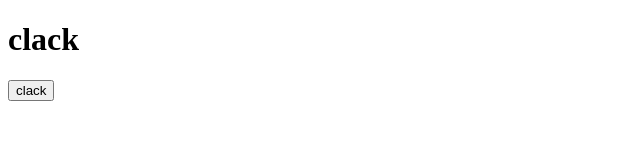
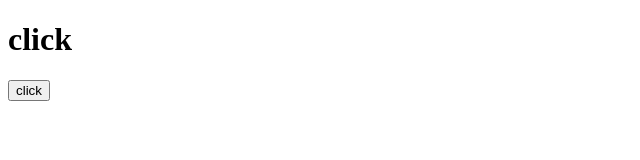
Before and after one commit to pixxma/segaaaaa, a plain HTML site: page index.html in a window 1280 px wide. Both pictures are taken after a click on the button "click". Shown: the full height of the page, 0-640 px from the left. Drawn offline with Linux system fonts and the light colour scheme.

Commit message:
first commit

```diff
--- a/app.js
+++ b/app.js
@@ -2,6 +2,6 @@
 const btn = document.querySelector(".btn");
 
 btn.addEventListener("click", () => {
-  word.innerHTML = "clack";
-  btn.innerHTML = "clack";
+  word.innerHTML = "click";
+  btn.innerHTML = "click";
 });
--- a/index.html
+++ b/index.html
@@ -7,7 +7,7 @@
     <title>Document</title>
   </head>
   <body>
-    <h1 class="text">Строка изменена 123</h1>
+    <h1 class="text">segaaaaaaaaaa</h1>
     <button class="btn">click</button>
     <script src="./app.js"></script>
   </body>
```
